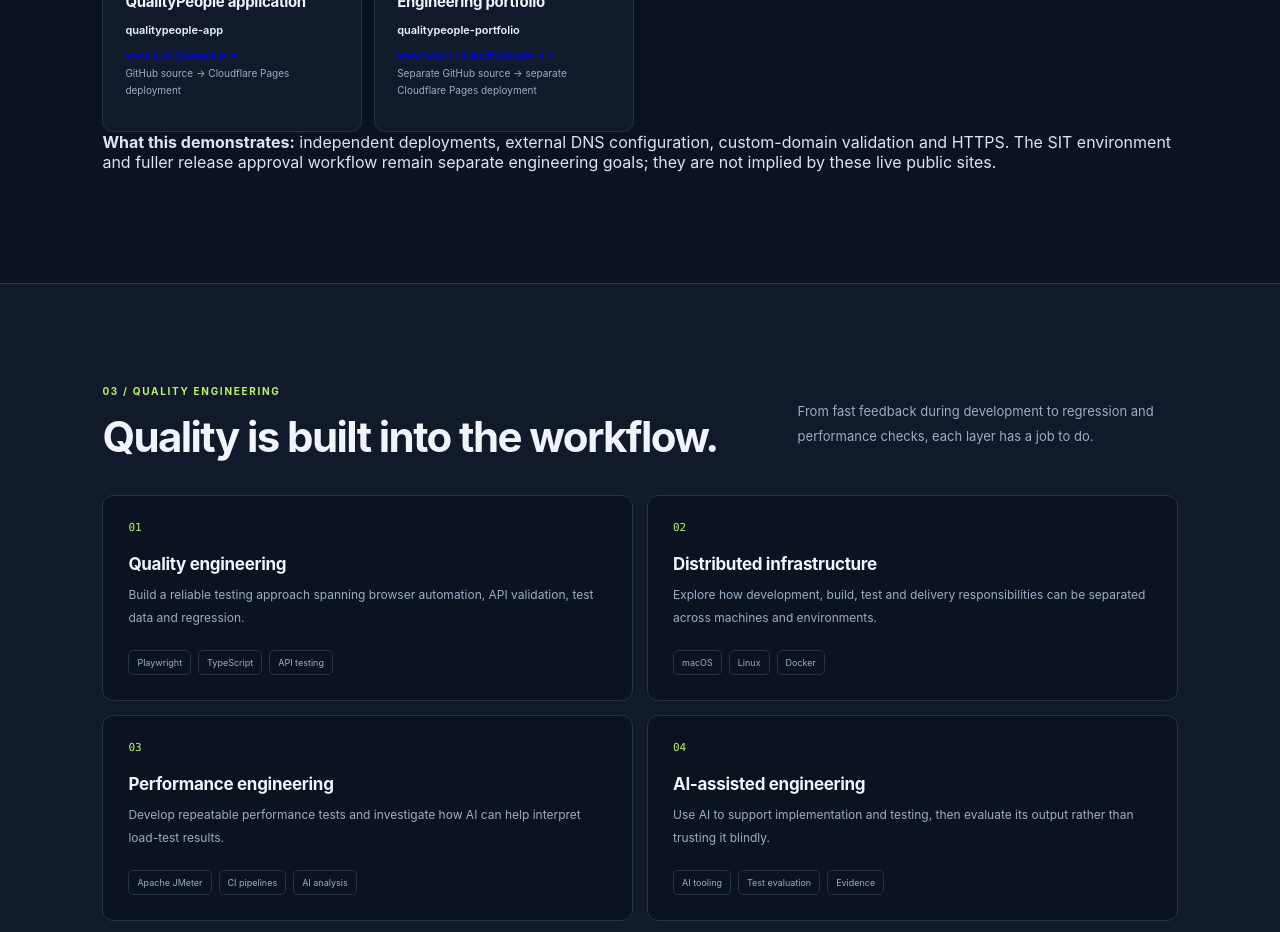
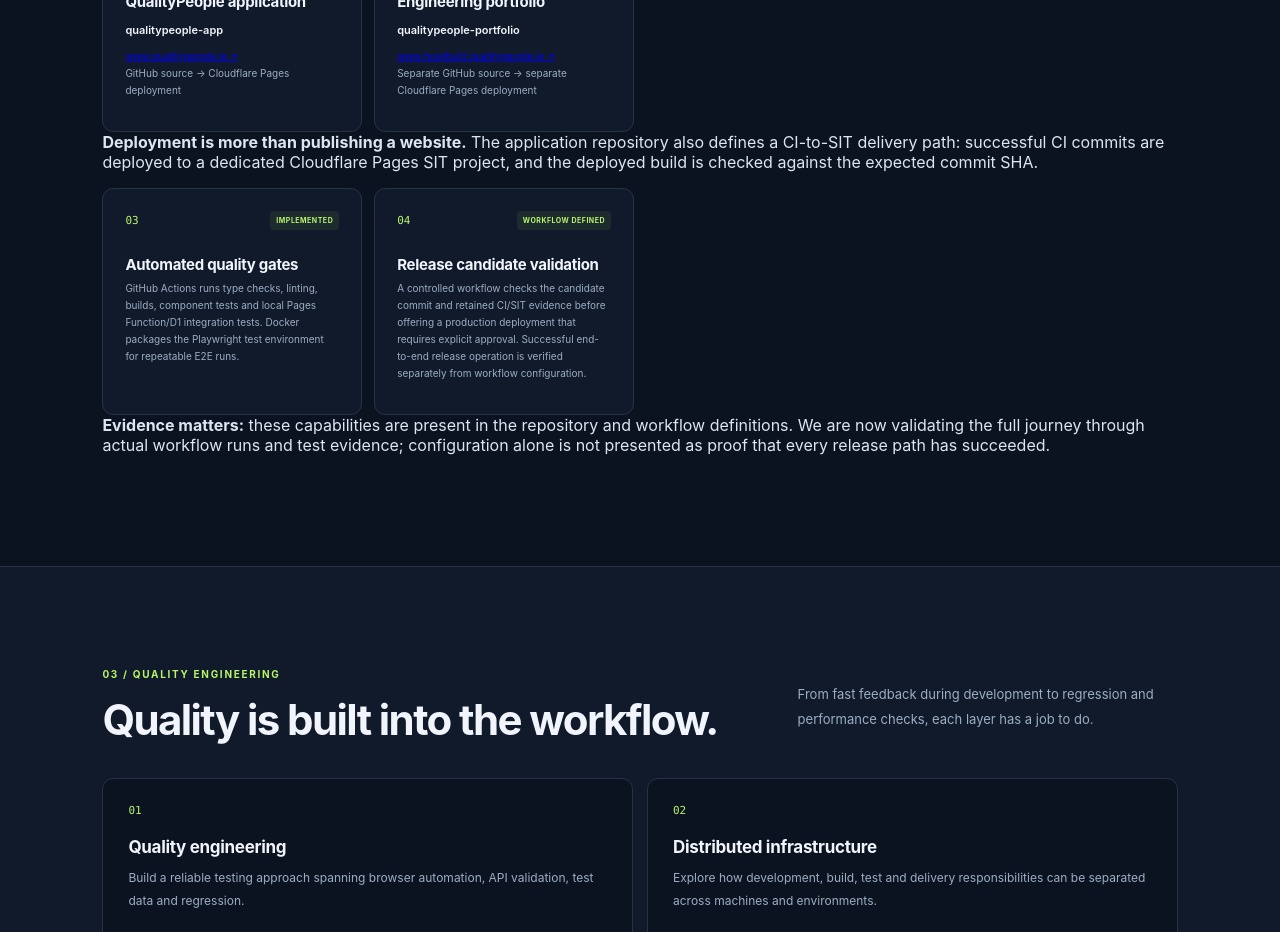
Before and after one commit to Floodzie2/qualitypeople-portfolio, a React (Vite) app: page / in a window 1280 px wide. Shown: the part 2640-3572 px from the top of the page. Built offline with nearby package versions, Linux system fonts and the light colour scheme.

Commit message:
Update portfolio with implemented CI, SIT and release workflows

```diff
--- a/src/App.tsx
+++ b/src/App.tsx
@@ -274,11 +274,46 @@ function App() {
             </article>
           </div>
           <p>
-            <strong>What this demonstrates:</strong> independent deployments,
-            external DNS configuration, custom-domain validation and HTTPS.
-            The SIT environment and fuller release approval workflow remain
-            separate engineering goals; they are not implied by these live
-            public sites.
+            <strong>Deployment is more than publishing a website.</strong> The
+            application repository also defines a CI-to-SIT delivery path:
+            successful CI commits are deployed to a dedicated Cloudflare Pages
+            SIT project, and the deployed build is checked against the expected
+            commit SHA.
+          </p>
+
+          <div className="architecture-cards">
+            <article className="architecture-card">
+              <div className="card-topline">
+                <span className="card-index">03</span>
+                <span className="system-status status-active">IMPLEMENTED</span>
+              </div>
+              <h3>Automated quality gates</h3>
+              <p className="card-description">
+                GitHub Actions runs type checks, linting, builds, component
+                tests and local Pages Function/D1 integration tests. Docker
+                packages the Playwright test environment for repeatable E2E runs.
+              </p>
+            </article>
+            <article className="architecture-card">
+              <div className="card-topline">
+                <span className="card-index">04</span>
+                <span className="system-status status-active">WORKFLOW DEFINED</span>
+              </div>
+              <h3>Release candidate validation</h3>
+              <p className="card-description">
+                A controlled workflow checks the candidate commit and retained
+                CI/SIT evidence before offering a production deployment that
+                requires explicit approval. Successful end-to-end release
+                operation is verified separately from workflow configuration.
+              </p>
+            </article>
+          </div>
+          <p>
+            <strong>Evidence matters:</strong> these capabilities are present
+            in the repository and workflow definitions. We are now validating
+            the full journey through actual workflow runs and test evidence;
+            configuration alone is not presented as proof that every release
+            path has succeeded.
           </p>
         </section>
 
```
